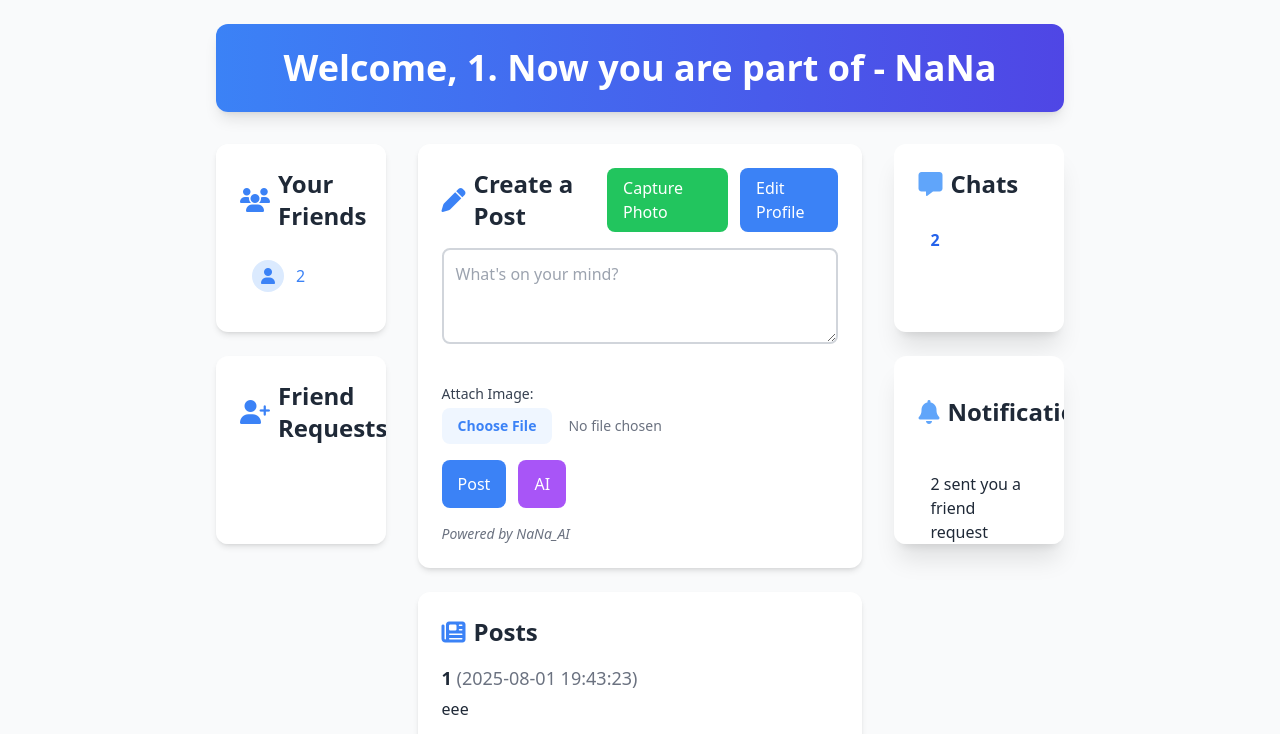
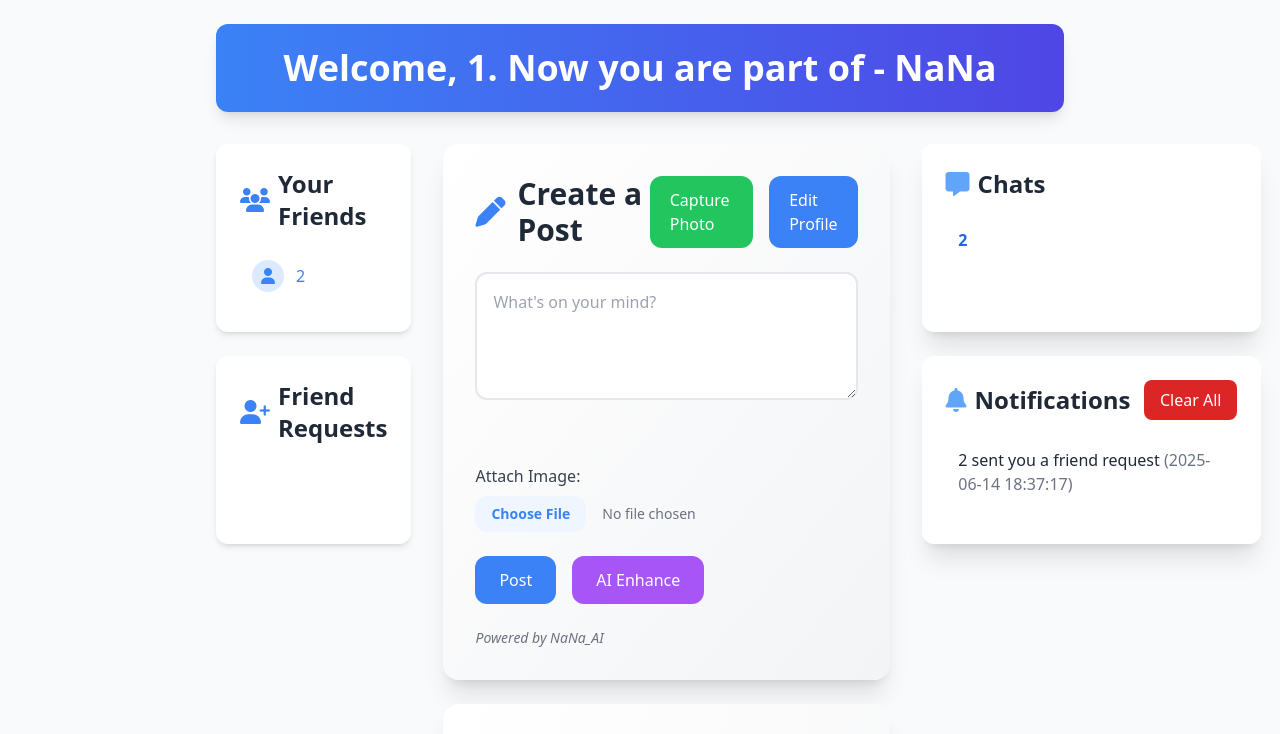
Before and after one commit to KostyaKasatkin12/NaNa_Social, a Flask app: page / in a window 1280 px wide. Shown: the top 734 px of the page. Run offline with Flask 3, Linux system fonts and the light colour scheme; a user stored in the database is signed in; data comes from the database, SQL or seed files in the repository; data that the repository does not hold is empty; some libraries are stand-ins or nearby versions.

Commit message:
Update home.html

```diff
--- a/templates/home.html
+++ b/templates/home.html
@@ -25,8 +25,8 @@
 
         <main class="flex flex-col md:flex-row gap-8 min-h-[calc(100vh-200px)]">
             <!-- Left Sidebar (Friends and Friend Requests) -->
-            <div class="w-full md:w-1/5 flex flex-col gap-0 md:gap-6 md:flex-1 md:sticky md:top-6 h-[50vh]">
-                <div class="bg-white dark:bg-gray-800 p-4 sm:p-6 rounded-xl shadow-md hover:shadow-lg transition h-full overflow-y-auto">
+            <div class="w-full md:w-2/5 flex flex-col gap-0 md:gap-6 md:flex-1 md:sticky md:top-6 h-[50vh]">
+                <div class="bg-white dark:bg-gray-800 p-4 sm:p-6 rounded-xl shadow-md hover:shadow-lg transition h-full overflow-y-hidden">
                     <h2 class="text-xl sm:text-2xl font-semibold mb-4 text-gray-800 dark:text-gray-200 flex items-center gap-2">
                         <i class="fas fa-users text-blue-500 dark:text-blue-400"></i> Your Friends
                     </h2>
@@ -45,7 +45,7 @@
                         <p class="text-gray-500 dark:text-gray-400 italic">No friends yet.</p>
                     {% endif %}
                 </div>
-                <div class="bg-white dark:bg-gray-800 p-4 sm:p-6 rounded-xl shadow-md hover:shadow-lg transition h-full overflow-y-auto">
+                <div class="bg-white dark:bg-gray-800 p-4 sm:p-6 rounded-xl shadow-md hover:shadow-lg transition h-full overflow-y-hidden">
                     <h2 class="text-xl sm:text-2xl font-semibold mb-4 text-gray-800 dark:text-gray-200 flex items-center gap-2">
                         <i class="fas fa-user-plus text-blue-500 dark:text-blue-400"></i> Friend Requests
                     </h2>
@@ -71,29 +71,29 @@
 
             <!-- Main Content -->
             <div class="w-full md:w-3/5 flex flex-col gap-6">
-                <div class="bg-white dark:bg-gray-800 p-4 sm:p-6 rounded-xl shadow-md hover:shadow-lg transition">
-                    <div class="flex justify-between items-center mb-4">
-                        <h2 class="text-xl sm:text-2xl font-semibold text-gray-800 dark:text-gray-200 flex items-center gap-2">
-                            <i class="fas fa-pen text-blue-500 dark:text-blue-400"></i> Create a Post
+                <div class="bg-gradient-to-br from-white to-gray-100 dark:from-gray-800 dark:to-gray-900 p-6 sm:p-8 rounded-2xl shadow-xl hover:shadow-2xl transition-all duration-300">
+                    <div class="flex justify-between items-center mb-6">
+                        <h2 class="text-2xl sm:text-3xl font-bold text-gray-800 dark:text-gray-100 flex items-center gap-3">
+                            <i class="fas fa-pen text-blue-500 dark:text-blue-300"></i> Create a Post
                         </h2>
-                        <div class="flex gap-3">
-                            <a href="{{ url_for('face_detector') }}" class="px-4 py-2 bg-green-500 dark:bg-green-600 text-white rounded-lg hover:bg-green-600 dark:hover:bg-green-700 hover:scale-105 transition min-h-12">Capture Photo</a>
-                            <a href="{{ url_for('profile') }}" class="px-4 py-2 bg-blue-500 dark:bg-blue-600 text-white rounded-lg hover:bg-blue-600 dark:hover:bg-blue-700 hover:scale-105 transition min-h-12">Edit Profile</a>
+                        <div class="flex gap-4">
+                            <a href="{{ url_for('face_detector') }}" class="px-5 py-3 bg-green-500 dark:bg-green-600 text-white rounded-xl hover:bg-green-600 dark:hover:bg-green-700 transform hover:scale-105 transition duration-300">Capture Photo</a>
+                            <a href="{{ url_for('profile') }}" class="px-5 py-3 bg-blue-500 dark:bg-blue-600 text-white rounded-xl hover:bg-blue-600 dark:hover:bg-blue-700 transform hover:scale-105 transition duration-300">Edit Profile</a>
                         </div>
                     </div>
-                    <form id="postForm" method="POST" action="{{ url_for('create_post') }}" enctype="multipart/form-data" class="flex flex-col gap-4">
+                    <form id="postForm" method="POST" action="{{ url_for('create_post') }}" enctype="multipart/form-data" class="flex flex-col gap-6">
                         {{ search_form.hidden_tag() }}
-                        <textarea name="content" id="postContent" placeholder="What's on your mind?" required class="w-full p-3 border-2 border-gray-300 dark:border-gray-600 rounded-lg focus:ring-2 focus:ring-blue-500 dark:focus:ring-blue-400 text-gray-800 dark:text-gray-200 dark:bg-gray-700 min-h-24"></textarea>
-                        <div id="photoPreview" class="mt-2"></div>
+                        <textarea name="content" id="postContent" placeholder="What's on your mind?" required class="w-full p-4 border-2 border-gray-200 dark:border-gray-600 rounded-xl focus:ring-4 focus:ring-blue-300 dark:focus:ring-blue-700 text-gray-800 dark:text-gray-200 bg-white dark:bg-gray-700 min-h-32 resize-y"></textarea>
+                        <div id="photoPreview" class="mt-4"></div>
                         <input type="hidden" name="photo_path" id="photoPath">
                         <input type="hidden" name="emotion" id="emotionInput">
-                        <label class="text-sm font-medium text-gray-700 dark:text-gray-300">
+                        <label class="text-base font-medium text-gray-700 dark:text-gray-300">
                             Attach Image:
-                            <input type="file" name="image" accept="image/*" class="block w-full text-sm text-gray-500 dark:text-gray-400 file:mr-4 file:py-2 file:px-4 file:rounded-lg file:border-0 file:text-sm file:font-semibold file:bg-blue-50 dark:file:bg-blue-900 file:text-blue-500 dark:file:text-blue-400 hover:file:bg-blue-100 dark:hover:file:bg-blue-800 mt-1"/>
+                            <input type="file" name="image" accept="image/*" class="block w-full mt-2 text-sm text-gray-500 dark:text-gray-400 file:mr-4 file:py-2 file:px-4 file:rounded-xl file:border-0 file:text-sm file:font-semibold file:bg-blue-50 dark:file:bg-blue-900 file:text-blue-500 dark:file:text-blue-400 hover:file:bg-blue-100 dark:hover:file:bg-blue-800"/>
                         </label>
-                        <div class="flex gap-3">
-                            <button type="submit" class="px-4 py-2 bg-blue-500 dark:bg-blue-600 text-white rounded-lg hover:bg-blue-600 dark:hover:bg-blue-700 hover:scale-105 transition min-h-12">Post</button>
-                            <button type="button" id="aiEnhanceBtn" class="px-4 py-2 bg-purple-500 dark:bg-purple-600 text-white rounded-lg hover:bg-purple-600 dark:hover:bg-purple-700 hover:scale-105 transition min-h-12">AI</button>
+                        <div class="flex gap-4">
+                            <button type="submit" class="px-6 py-3 bg-blue-500 dark:bg-blue-600 text-white rounded-xl hover:bg-blue-600 dark:hover:bg-blue-700 transform hover:scale-105 transition duration-300">Post</button>
+                            <button type="button" id="aiEnhanceBtn" class="px-6 py-3 bg-purple-500 dark:bg-purple-600 text-white rounded-xl hover:bg-purple-600 dark:hover:bg-purple-700 transform hover:scale-105 transition duration-300">AI Enhance</button>
                         </div>
                         <div class="text-sm text-gray-500 dark:text-gray-400 italic">Powered by NaNa_AI</div>
                     </form>
@@ -101,63 +101,63 @@
 
                 <!-- Modal for Post Selection -->
                 <div id="postModal" class="fixed inset-0 bg-black bg-opacity-50 flex items-center justify-center hidden z-50">
-                    <div class="bg-white dark:bg-gray-800 p-6 rounded-xl shadow-lg w-full max-w-lg">
-                        <h2 class="text-xl font-semibold mb-4 text-gray-800 dark:text-gray-200">Choose Your Post</h2>
-                        <div class="mb-4">
-                            <h3 class="text-lg font-medium text-gray-800 dark:text-gray-200">Original Post</h3>
-                            <p id="originalPost" class="p-3 bg-gray-100 dark:bg-gray-700 rounded-lg text-gray-700 dark:text-gray-300"></p>
-                            <button onclick="submitPost('original')" class="mt-2 px-4 py-2 bg-blue-500 dark:bg-blue-600 text-white rounded-lg hover:bg-blue-600 dark:hover:bg-blue-700 hover:scale-105 transition w-full">Post Original</button>
+                    <div class="bg-white dark:bg-gray-800 p-6 rounded-2xl shadow-2xl w-full max-w-2xl">
+                        <h2 class="text-2xl font-bold mb-6 text-gray-800 dark:text-gray-100">Choose Your Post</h2>
+                        <div class="mb-6">
+                            <h3 class="text-xl font-semibold text-gray-800 dark:text-gray-200">Original Post</h3>
+                            <p id="originalPost" class="p-4 bg-gray-100 dark:bg-gray-700 rounded-xl text-gray-700 dark:text-gray-300"></p>
+                            <button onclick="submitPost('original')" class="mt-4 px-6 py-3 bg-blue-500 dark:bg-blue-600 text-white rounded-xl hover:bg-blue-600 dark:hover:bg-blue-700 transform hover:scale-105 transition duration-300 w-full">Post Original</button>
                         </div>
-                        <div class="mb-4">
-                            <h3 class="text-lg font-medium text-gray-800 dark:text-gray-200">NaNa_AI Enhanced Post</h3>
-                            <p id="enhancedPost" class="p-3 bg-gray-100 dark:bg-gray-700 rounded-lg text-gray-700 dark:text-gray-300"></p>
-                            <button onclick="submitPost('enhanced')" class="mt-2 px-4 py-2 bg-purple-500 dark:bg-purple-600 text-white rounded-lg hover:bg-purple-600 dark:hover:bg-purple-700 hover:scale-105 transition w-full">Post Enhanced</button>
+                        <div class="mb-6">
+                            <h3 class="text-xl font-semibold text-gray-800 dark:text-gray-200">NaNa_AI Enhanced Post</h3>
+                            <p id="enhancedPost" class="p-4 bg-gray-100 dark:bg-gray-700 rounded-xl text-gray-700 dark:text-gray-300"></p>
+                            <button onclick="submitPost('enhanced')" class="mt-4 px-6 py-3 bg-purple-500 dark:bg-purple-600 text-white rounded-xl hover:bg-purple-600 dark:hover:bg-purple-700 transform hover:scale-105 transition duration-300 w-full">Post Enhanced</button>
                         </div>
-                        <button onclick="closeModal()" class="px-4 py-2 bg-gray-200 dark:bg-gray-700 text-gray-800 dark:text-gray-200 rounded-lg hover:bg-gray-300 dark:hover:bg-gray-600 hover:scale-105 transition w-full">Cancel</button>
+                        <button onclick="closeModal()" class="px-6 py-3 bg-gray-200 dark:bg-gray-700 text-gray-800 dark:text-gray-200 rounded-xl hover:bg-gray-300 dark:hover:bg-gray-600 transform hover:scale-105 transition duration-300 w-full">Cancel</button>
                     </div>
                 </div>
 
-                <div class="bg-white dark:bg-gray-800 p-4 sm:p-6 rounded-xl shadow-md hover:shadow-lg transition">
-                    <h2 class="text-xl sm:text-2xl font-semibold mb-4 text-gray-800 dark:text-gray-200 flex items-center gap-2">
-                        <i class="fas fa-newspaper text-blue-500 dark:text-blue-400"></i> Posts
+                <div class="bg-gradient-to-br from-white to-gray-100 dark:from-gray-800 dark:to-gray-900 p-6 sm:p-8 rounded-2xl shadow-xl hover:shadow-2xl transition-all duration-300">
+                    <h2 class="text-2xl sm:text-3xl font-bold mb-6 text-gray-800 dark:text-gray-100 flex items-center gap-3">
+                        <i class="fas fa-newspaper text-blue-500 dark:text-blue-300"></i> Posts
                     </h2>
-                    <div id="posts">
+                    <div id="posts" class="space-y-6">
                         {% for post in posts %}
-                            <div class="post pb-4 mb-4 border-b border-gray-200 dark:border-gray-700" data-post-id="{{ post[0] }}">
-                                <p class="text-lg font-medium"><strong>{{ post[3] }}</strong> <span class="text-gray-500 dark:text-gray-400">({{ post[2] }})</span>
+                            <div class="post p-4 bg-white dark:bg-gray-800 rounded-xl shadow-md hover:shadow-lg transition duration-300" data-post-id="{{ post[0] }}">
+                                <p class="text-lg font-semibold"><strong>{{ post[3] }}</strong> <span class="text-gray-500 dark:text-gray-400">({{ post[2] }})</span>
                                     {% if post[9] %}
                                         <span class="text-blue-500 dark:text-blue-400"> | Эмоция: {{ post[9] }}</span>
                                     {% endif %}
                                 </p>
-                                <p class="text-gray-800 dark:text-gray-200 mt-1 leading-relaxed">{{ post[1] }}</p>
+                                <p class="text-gray-700 dark:text-gray-300 mt-2 leading-relaxed">{{ post[1] }}</p>
                                 {% if post[4] %}
-                                    <img src="{{ url_for('static', filename='avatars/' + post[4]) }}" alt="Post image" class="mt-4 max-w-full rounded-lg"/>
+                                    <img src="{{ url_for('static', filename='avatars/' + post[4]) }}" alt="Post image" class="mt-4 max-w-full rounded-lg shadow-md"/>
                                 {% endif %}
-                                <div class="flex gap-4 mt-3 items-center">
-                                    <button class="like-btn text-blue-500 dark:text-blue-400 font-semibold hover:text-blue-600 dark:hover:text-blue-300 transition" data-post-id="{{ post[0] }}">
+                                <div class="flex gap-6 mt-4 items-center">
+                                    <button class="like-btn text-blue-500 dark:text-blue-400 font-semibold hover:text-blue-600 dark:hover:text-blue-300 transition duration-300" data-post-id="{{ post[0] }}">
                                         {% if post[7] == 'like' %}Unlike{% else %}Like{% endif %}
                                     </button>
                                     <span class="like-count text-gray-500 dark:text-gray-400">{{ post[5] }} likes</span>
-                                    <button class="dislike-btn text-blue-500 dark:text-blue-400 font-semibold hover:text-blue-600 dark:hover:text-blue-300 transition" data-post-id="{{ post[0] }}">
+                                    <button class="dislike-btn text-blue-500 dark:text-blue-400 font-semibold hover:text-blue-600 dark:hover:text-blue-300 transition duration-300" data-post-id="{{ post[0] }}">
                                         {% if post[7] == 'dislike' %}Undislike{% else %}Dislike{% endif %}
                                     </button>
                                     <span class="dislike-count text-gray-500 dark:text-gray-400">{{ post[6] }} dislikes</span>
-                                    <button class="comment-btn text-blue-500 dark:text-blue-400 font-semibold hover:text-blue-600 dark:hover:text-blue-300 transition" data-post-id="{{ post[0] }}">Comment</button>
+                                    <button class="comment-btn text-blue-500 dark:text-blue-400 font-semibold hover:text-blue-600 dark:hover:text-blue-300 transition duration-300" data-post-id="{{ post[0] }}">Comment</button>
                                 </div>
                                 <!-- Latest Comment -->
                                 {% if post[8] %}
-                                    <div class="latest-comment mt-3 p-3 bg-gray-100 dark:bg-gray-700 rounded-lg" id="latest-comment-{{ post[0] }}">
+                                    <div class="latest-comment mt-4 p-3 bg-gray-100 dark:bg-gray-700 rounded-lg" id="latest-comment-{{ post[0] }}">
                                         <p class="text-sm font-medium text-gray-800 dark:text-gray-200"><strong>{{ post[8][2] }}</strong> <span class="text-gray-500 dark:text-gray-400">({{ post[8][1] }})</span></p>
                                         <p class="text-gray-700 dark:text-gray-300">{{ post[8][0] }}</p>
                                     </div>
                                 {% else %}
-                                    <div class="latest-comment mt-3 p-3 bg-gray-100 dark:bg-gray-700 rounded-lg hidden" id="latest-comment-{{ post[0] }}"></div>
+                                    <div class="latest-comment mt-4 p-3 bg-gray-100 dark:bg-gray-700 rounded-lg hidden" id="latest-comment-{{ post[0] }}"></div>
                                 {% endif %}
                                 <div class="comments-section mt-4 hidden" id="comments-{{ post[0] }}">
                                     <div class="comments-list space-y-3"></div>
-                                    <form class="comment-form mt-3 flex flex-col gap-3" data-post-id="{{ post[0] }}">
-                                        <textarea name="comment_content" placeholder="Write a comment..." required class="w-full p-3 border-2 border-gray-300 dark:border-gray-600 rounded-lg focus:ring-2 focus:ring-blue-500 dark:focus:ring-blue-400 text-gray-700 dark:text-gray-300 dark:bg-gray-700 min-h-20"></textarea>
-                                        <button type="submit" class="px-4 py-2 bg-blue-600 text-white rounded-lg hover:bg-blue-700 hover:scale-105 transition">Send</button>
+                                    <form class="comment-form mt-4 flex flex-col gap-4" data-post-id="{{ post[0] }}">
+                                        <textarea name="comment_content" placeholder="Write a comment..." required class="w-full p-3 border-2 border-gray-200 dark:border-gray-600 rounded-xl focus:ring-4 focus:ring-blue-300 dark:focus:ring-blue-700 text-gray-700 dark:text-gray-300 dark:bg-gray-700 min-h-24"></textarea>
+                                        <button type="submit" class="px-5 py-2 bg-blue-600 text-white rounded-xl hover:bg-blue-700 transform hover:scale-105 transition duration-300">Send</button>
                                     </form>
                                 </div>
                             </div>
@@ -178,8 +178,8 @@
             </div>
 
             <!-- Right Sidebar (Chats and Notifications) -->
-            <div class="w-full md:w-1/5 flex flex-col gap-0 md:gap-6 md:flex-none md:sticky md:top-6 h-[50vh]">
-                <div class="bg-white dark:bg-gray-800 p-4 sm:p-6 rounded-xl shadow-xl h-full overflow-y-auto">
+            <div class="w-full md:w-2/5 flex flex-col gap-0 md:gap-6 md:flex-none md:sticky md:top-6 h-[50vh]">
+                <div class="bg-white dark:bg-gray-800 p-4 sm:p-6 rounded-xl shadow-xl h-full overflow-y-hidden">
                     <h2 class="text-xl sm:text-2xl font-bold mb-4 text-gray-800 dark:text-gray-200 flex items-center gap-2">
                         <i class="fas fa-comment-alt text-blue-400"></i> Chats
                     </h2>
@@ -194,7 +194,7 @@
                         {% endfor %}
                     </ul>
                 </div>
-                <div class="bg-white dark:bg-gray-800 p-4 sm:p-6 rounded-xl shadow-xl h-full overflow-y-auto">
+                <div class="bg-white dark:bg-gray-800 p-4 sm:p-6 rounded-xl shadow-xl h-full overflow-y-hidden">
                     <form id="notifications-form" style="display: none;">
                         {{ search_form.hidden_tag() }}
                     </form>
@@ -226,7 +226,7 @@
             <div>
                 <a href="{{ url_for('logout') }}" class="text-blue-600 dark:text-blue-400 hover:underline font-semibold">Logout</a> | © 2025 Nana Social Network
             </div>
-            <div class="mt-2">CEO's: Kasatkin K. and Gorbeshko A.</div>
+            <div class="mt-2">CEO: Kasatkin K.</div>
         </footer>
     </div>
 
@@ -361,26 +361,26 @@
         socket.on('new_post', function(data) {
             const postsContainer = document.getElementById('posts');
             const postDiv = document.createElement('div');
-            postDiv.className = 'post pb-4 mb-4 border-b border-gray-200 dark:border-gray-700';
+            postDiv.className = 'post p-4 bg-white dark:bg-gray-800 rounded-xl shadow-md hover:shadow-lg transition duration-300';
             postDiv.dataset.postId = data.id;
             const emotion = data.emotion ? ` <span class="text-blue-500 dark:text-blue-400"> | Эмоция: ${data.emotion}</span>` : '';
             postDiv.innerHTML = `
-                <p class="text-lg font-medium"><strong>${data.username}</strong> <span class="text-gray-500 dark:text-gray-400">(${data.created_at})</span>${emotion}</p>
-                <p class="text-gray-800 dark:text-gray-200 mt-1 leading-relaxed">${data.content}</p>
-                ${data.image ? `<img src="${url_for('static', filename='avatars/' + data.image)}" alt="Post image" class="mt-4 max-w-full rounded-lg"/>` : ''}
-                <div class="flex gap-4 mt-3 items-center">
-                    <button class="like-btn text-blue-500 dark:text-blue-400 font-semibold hover:text-blue-600 dark:hover:text-blue-300 transition" data-post-id="${data.id}">Like</button>
+                <p class="text-lg font-semibold"><strong>${data.username}</strong> <span class="text-gray-500 dark:text-gray-400">(${data.created_at})</span>${emotion}</p>
+                <p class="text-gray-700 dark:text-gray-300 mt-2 leading-relaxed">${data.content}</p>
+                ${data.image ? `<img src="${url_for('static', filename='avatars/' + data.image)}" alt="Post image" class="mt-4 max-w-full rounded-lg shadow-md"/>` : ''}
+                <div class="flex gap-6 mt-4 items-center">
+                    <button class="like-btn text-blue-500 dark:text-blue-400 font-semibold hover:text-blue-600 dark:hover:text-blue-300 transition duration-300" data-post-id="${data.id}">Like</button>
                     <span class="like-count text-gray-500 dark:text-gray-400">${data.likes} likes</span>
-                    <button class="dislike-btn text-blue-500 dark:text-blue-400 font-semibold hover:text-blue-600 dark:hover:text-blue-300 transition" data-post-id="${data.id}">Dislike</button>
+                    <button class="dislike-btn text-blue-500 dark:text-blue-400 font-semibold hover:text-blue-600 dark:hover:text-blue-300 transition duration-300" data-post-id="${data.id}">Dislike</button>
                     <span class="dislike-count text-gray-500 dark:text-gray-400">${data.dislikes} dislikes</span>
-                    <button class="comment-btn text-blue-500 dark:text-blue-400 font-semibold hover:text-blue-600 dark:hover:text-blue-300 transition" data-post-id="${data.id}">Comment</button>
+                    <button class="comment-btn text-blue-500 dark:text-blue-400 font-semibold hover:text-blue-600 dark:hover:text-blue-300 transition duration-300" data-post-id="${data.id}">Comment</button>
                 </div>
-                <div class="latest-comment mt-3 p-3 bg-gray-100 dark:bg-gray-700 rounded-lg hidden" id="latest-comment-${data.id}"></div>
+                <div class="latest-comment mt-4 p-3 bg-gray-100 dark:bg-gray-700 rounded-lg hidden" id="latest-comment-${data.id}"></div>
                 <div class="comments-section mt-4 hidden" id="comments-${data.id}">
                     <div class="comments-list space-y-3"></div>
-                    <form class="comment-form mt-3 flex flex-col gap-3" data-post-id="${data.id}">
-                        <textarea name="comment_content" placeholder="Write a comment..." required class="w-full p-3 border-2 border-gray-300 dark:border-gray-600 rounded-lg focus:ring-2 focus:ring-blue-500 dark:focus:ring-blue-400 text-gray-700 dark:text-gray-300 dark:bg-gray-700 min-h-20"></textarea>
-                        <button type="submit" class="px-4 py-2 bg-blue-600 text-white rounded-lg hover:bg-blue-700 hover:scale-105 transition">Send</button>
+                    <form class="comment-form mt-4 flex flex-col gap-4" data-post-id="${data.id}">
+                        <textarea name="comment_content" placeholder="Write a comment..." required class="w-full p-3 border-2 border-gray-200 dark:border-gray-600 rounded-xl focus:ring-4 focus:ring-blue-300 dark:focus:ring-blue-700 text-gray-700 dark:text-gray-300 dark:bg-gray-700 min-h-24"></textarea>
+                        <button type="submit" class="px-5 py-2 bg-blue-600 text-white rounded-xl hover:bg-blue-700 transform hover:scale-105 transition duration-300">Send</button>
                     </form>
                 </div>
             `;
```
